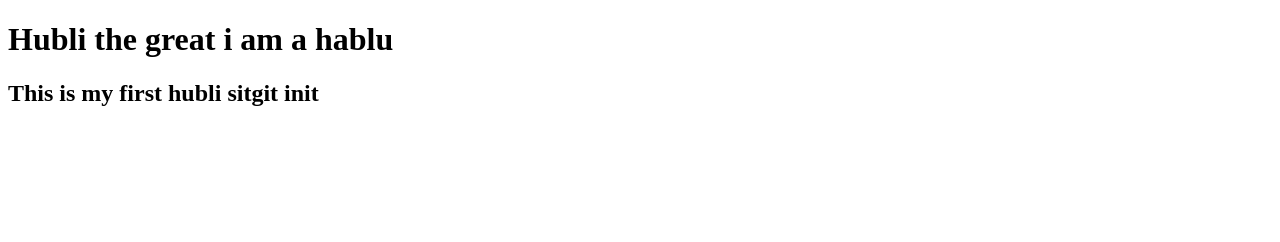
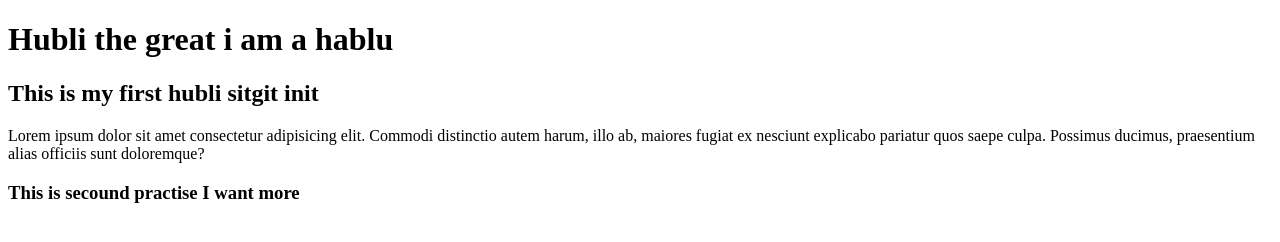
Before and after one commit to zoha1985/iam-ahublu, a plain HTML site: page index.html in a window 1280 px wide. Drawn offline with Linux system fonts and the light colour scheme.

Commit message:
once again

```diff
--- a/index.html
+++ b/index.html
@@ -8,5 +8,7 @@
 <body>
     <h1>Hubli the great i am a hablu</h1>
     <h2>This is my first hubli sitgit init</h2>
+    <p>Lorem ipsum dolor sit amet consectetur adipisicing elit. Commodi distinctio autem harum, illo ab, maiores fugiat ex nesciunt explicabo pariatur quos saepe culpa. Possimus ducimus, praesentium alias officiis sunt doloremque?</p>
+    <h3>This is secound practise I want more</h3>
 </body>
 </html>
```
